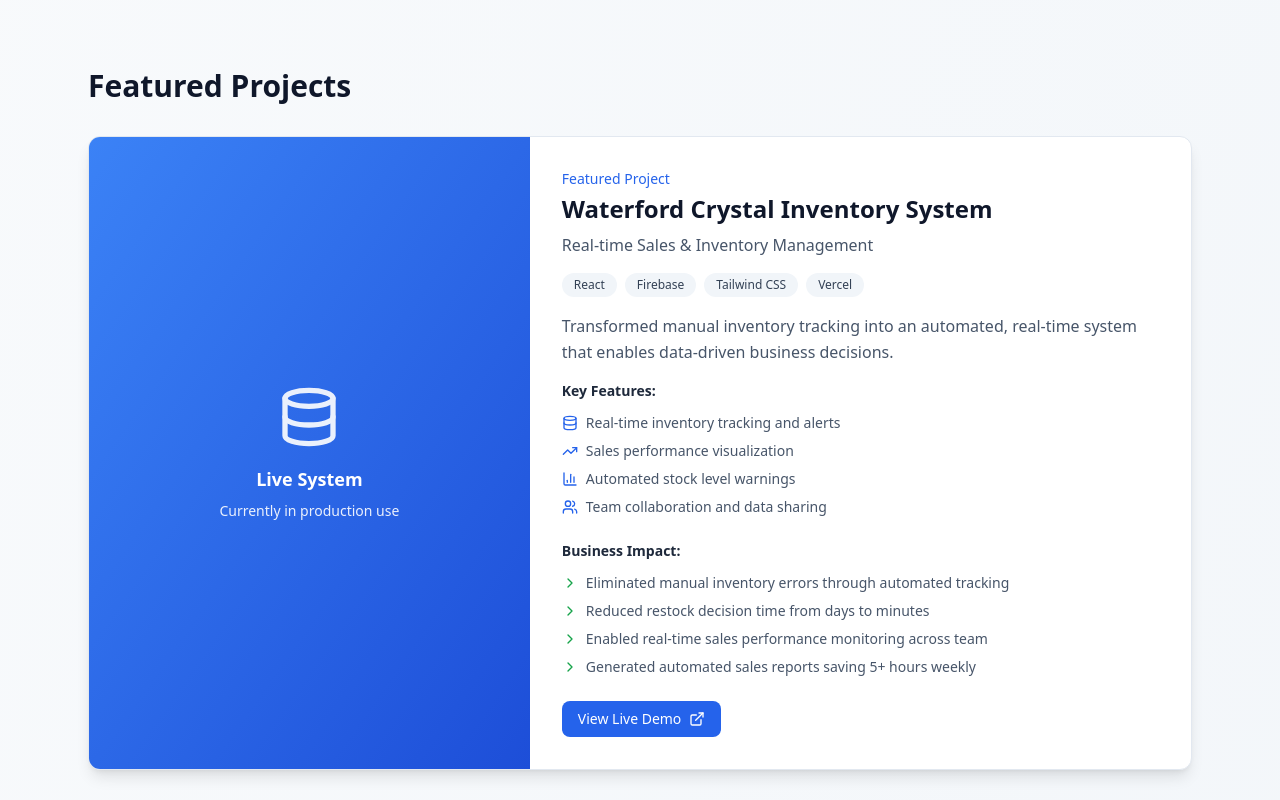
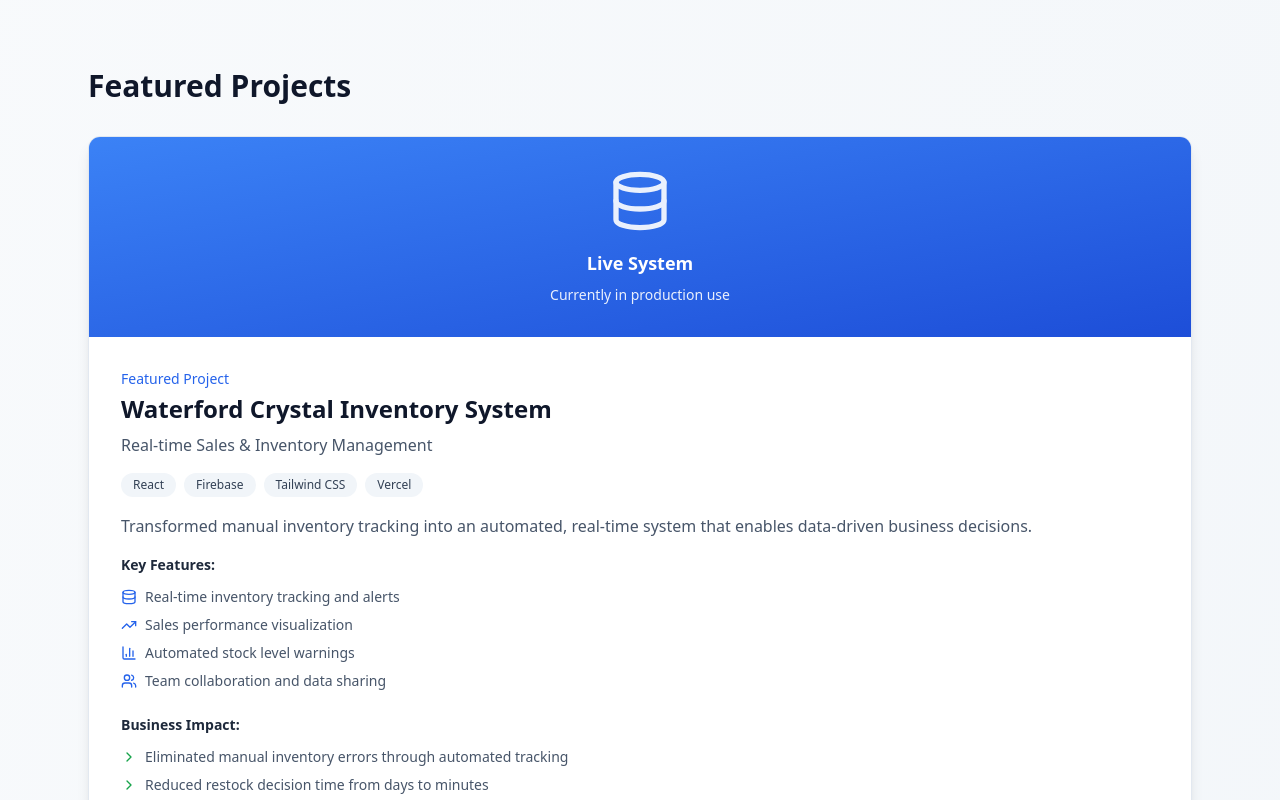
Before and after one commit to Zhuowen-Chen/zwc_portfolio, a React (Create React App) app: page / in a window 1280 px wide. Shown: the part 540-1340 px from the top of the page. Built offline with nearby package versions, Linux system fonts and the light colour scheme.

Commit message:
change ui design

```diff
--- a/src/App.js
+++ b/src/App.js
@@ -166,9 +166,9 @@ export default function Portfolio() {
           {projects.map((project, idx) => (
             <div key={project.id}
                  className="bg-white rounded-xl shadow-lg overflow-hidden hover:shadow-xl transition-all duration-300 border border-slate-200">
-              <div className="grid md:grid-cols-5 gap-0">
+              <div className="flex flex-col gap-0">
                 {/* Visual/Image Column */}
-                <div className={`md:col-span-2 ${
+                <div className={`${
                   project.image === 'gradient-blue' ? 'bg-gradient-to-br from-blue-500 to-blue-700' :
                   project.image === 'gradient-purple' ? 'bg-gradient-to-br from-purple-500 to-pink-600' :
                   'bg-gradient-to-br from-green-500 to-teal-600'
@@ -212,7 +212,7 @@ export default function Portfolio() {
                 </div>
 
                 {/* Content Column */}
-                <div className="md:col-span-3 p-8">
+                <div className="p-8">
                   <div className="flex items-start justify-between mb-4">
                     <div>
                       <div className="text-sm text-blue-600 font-medium mb-1">{project.type}</div>
```
